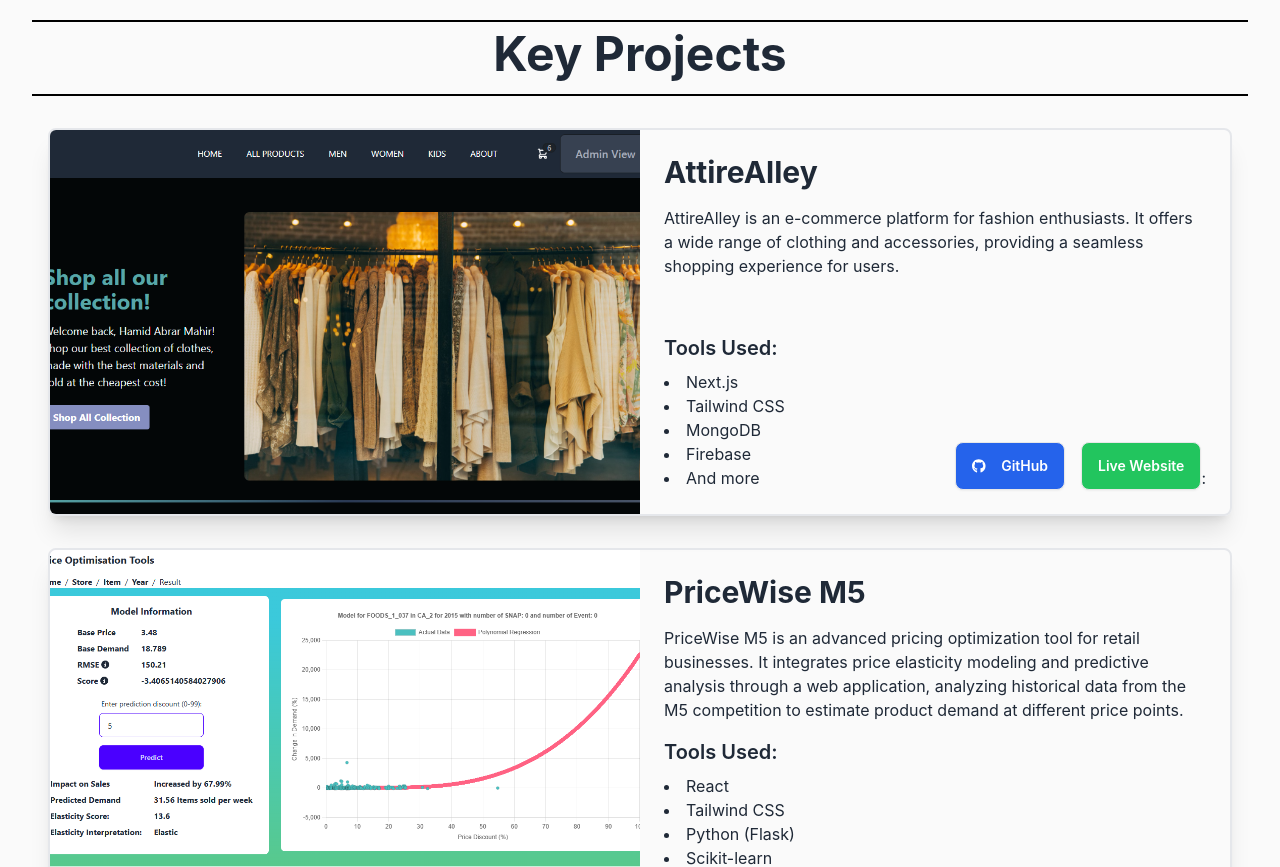
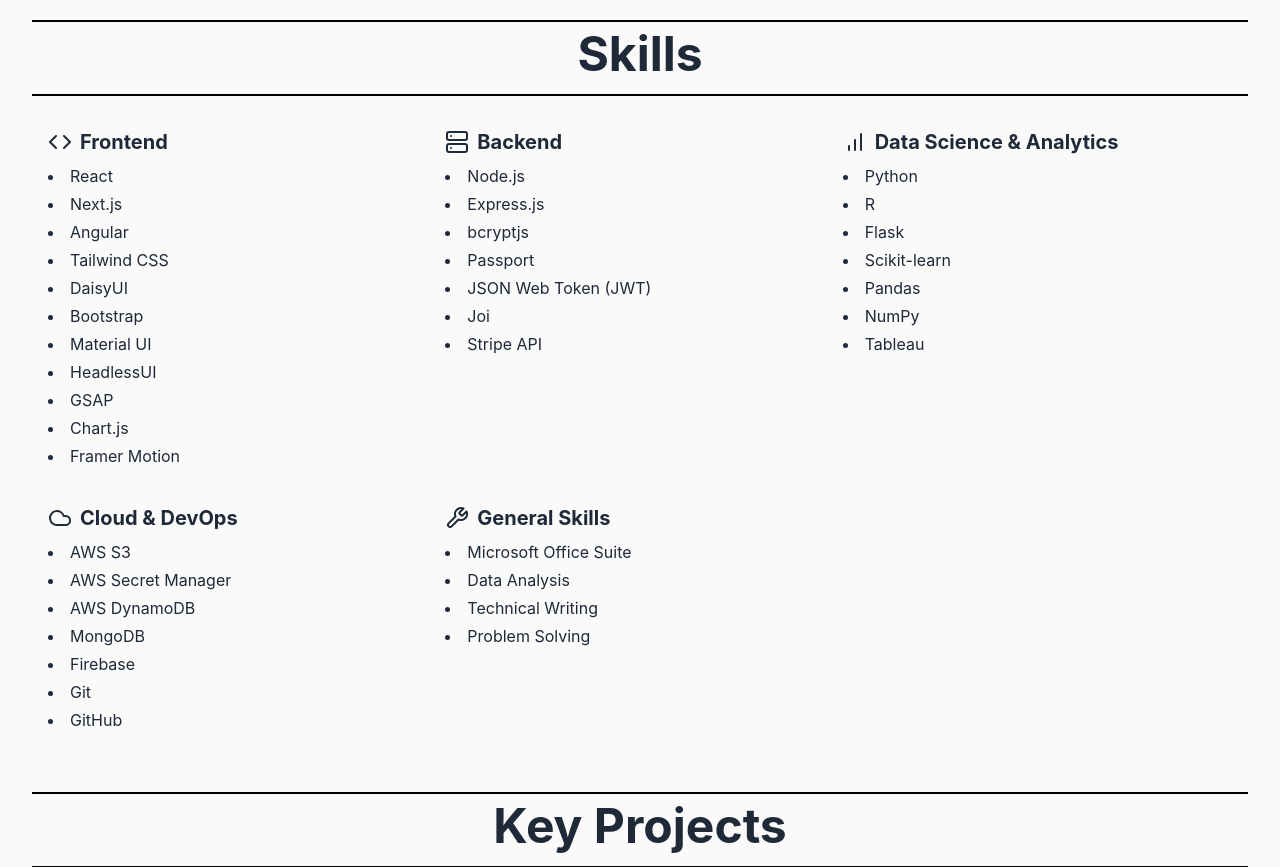
Before and after one commit to MahirAbrar/mahirsportfolio, a React (Create React App) app: page / in a window 1280 px wide. Shown: the part 620-1487 px from the top of the page. Built offline with nearby package versions, Linux system fonts and the light colour scheme.

Commit message:
added skills section

```diff
--- a/package.json
+++ b/package.json
@@ -3,9 +3,6 @@
   "version": "0.1.0",
   "private": true,
   "dependencies": {
-    "@fortawesome/fontawesome-svg-core": "^6.6.0",
-    "@fortawesome/free-brands-svg-icons": "^6.6.0",
-    "@fortawesome/react-fontawesome": "^0.2.2",
     "@headlessui/react": "^2.1.8",
     "@testing-library/jest-dom": "^5.17.0",
     "@testing-library/react": "^13.4.0",
--- a/src/App.js
+++ b/src/App.js
@@ -7,6 +7,7 @@
 import "./App.css";
 import Education from "./components/Education";
 import ContactMe from "./components/ContactMe";
+import Skills from "./components/Skills";
 
 const App = () => {
   const [theme, setTheme] = useState(
@@ -33,6 +34,8 @@
       <main className="flex flex-col px-4 sm:px-6 lg:px-8">
         <div className="max-w-7xl mx-auto w-full">
           <About />
+          <Divider title="Skills" />
+          <Skills />
           <Divider
             title="Key Projects"
             note="Click below to learn more about each project."
--- a/src/components/ContactMe.js
+++ b/src/components/ContactMe.js
@@ -11,6 +11,7 @@
       animate={{ opacity: 1, y: 0 }}
       transition={{ duration: 0.5 }}
       className="max-w-4xl mx-auto rounded-lg shadow-md p-6"
+      id="contact"
     >
       <div className="flex flex-col sm:flex-row sm:justify-between sm:space-x-4">
         <ContactItem
--- a/src/components/Navbar.js
+++ b/src/components/Navbar.js
@@ -63,7 +63,9 @@
             <path d="M21.64,13a1,1,0,0,0-1.05-.14,8.05,8.05,0,0,1-3.37.73A8.15,8.15,0,0,1,9.08,5.49a8.59,8.59,0,0,1,.25-2A1,1,0,0,0,8,2.36,10.14,10.14,0,1,0,22,14.05,1,1,0,0,0,21.64,13Zm-9.5,6.69A8.14,8.14,0,0,1,7.08,5.22v.27A10.15,10.15,0,0,0,17.22,15.63a9.79,9.79,0,0,0,2.1-.22A8.11,8.11,0,0,1,12.14,19.73Z" />
           </svg>
         </label>
-        <a className="btn btn-primary">Contact Me</a>
+        <a className="btn btn-primary" href="#contact">
+          Contact Me
+        </a>
       </div>
     </div>
   );
--- /dev/null
+++ b/src/components/Skills.js
@@ -0,0 +1,106 @@
+import React from "react";
+import { Code, Server, BarChart, Wrench, Cloud } from "lucide-react";
+
+const SkillCategory = ({ title, skills, Icon }) => (
+  <div className="mb-6">
+    <h3 className="text-xl font-bold mb-2 flex items-center">
+      <Icon className="mr-2" size={24} />
+      {title}
+    </h3>
+    <ul className="list-disc list-inside">
+      {skills.map((skill, index) => (
+        <li key={index} className="mb-1">
+          {skill}
+        </li>
+      ))}
+    </ul>
+  </div>
+);
+
+const Skills = () => {
+  const skillCategories = [
+    {
+      title: "Frontend",
+      Icon: Code,
+      skills: [
+        "React",
+        "Next.js",
+        "Angular",
+        "Tailwind CSS",
+        "DaisyUI",
+        "Bootstrap",
+        "Material UI",
+        "HeadlessUI",
+        "GSAP",
+        "Chart.js",
+        "Framer Motion",
+      ],
+    },
+    {
+      title: "Backend",
+      Icon: Server,
+      skills: [
+        "Node.js",
+        "Express.js",
+        "bcryptjs",
+        "Passport",
+        "JSON Web Token (JWT)",
+        "Joi",
+        "Stripe API",
+      ],
+    },
+    {
+      title: "Data Science & Analytics",
+      Icon: BarChart,
+      skills: [
+        "Python",
+        "R",
+        "Flask",
+        "Scikit-learn",
+        "Pandas",
+        "NumPy",
+        "Tableau",
+      ],
+    },
+    {
+      title: "Cloud & DevOps",
+      Icon: Cloud,
+      skills: [
+        "AWS S3",
+        "AWS Secret Manager",
+        "AWS DynamoDB",
+        "MongoDB",
+        "Firebase",
+        "Git",
+        "GitHub",
+      ],
+    },
+    {
+      title: "General Skills",
+      Icon: Wrench,
+      skills: [
+        "Microsoft Office Suite",
+        "Data Analysis",
+        "Technical Writing",
+        "Problem Solving",
+      ],
+    },
+  ];
+
+  return (
+    <div className="container mx-auto px-4">
+      <div className="grid grid-cols-1 md:grid-cols-2 lg:grid-cols-3 gap-2">
+        {skillCategories.map((category, index) => (
+          <SkillCategory
+            key={index}
+            title={category.title}
+            skills={category.skills}
+            Icon={category.Icon}
+          />
+        ))}
+      </div>
+    </div>
+  );
+};
+
+export default Skills;
```
